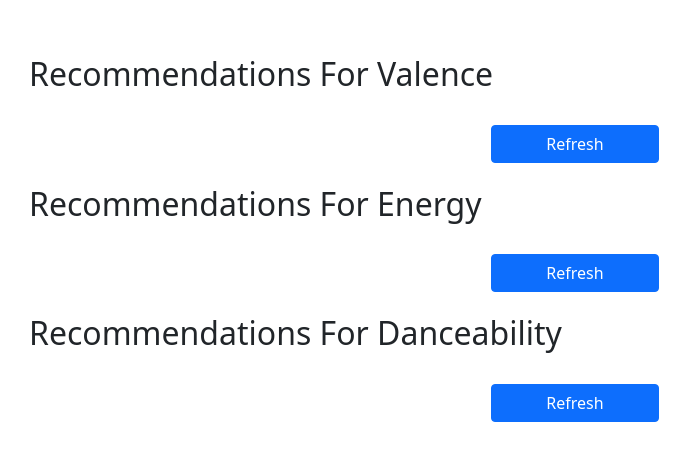
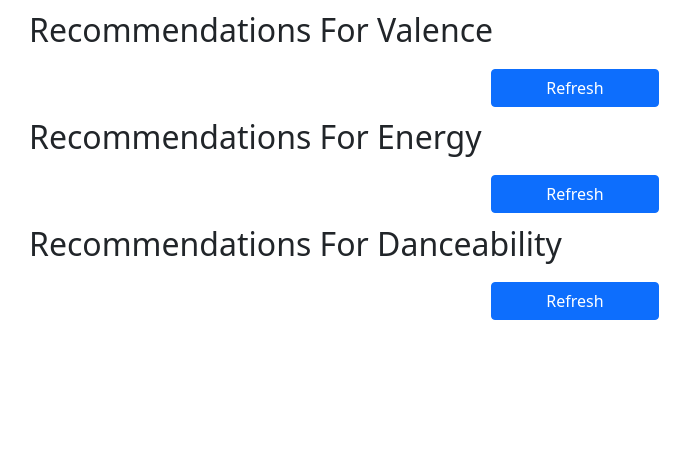
Before and after one commit to nickdibari/SpotifyAnalyze, a Flask app: template templates/attributes.html in a window 1280 px wide. Shown: the part 147-608 px from the top of the page, without its empty margins (53-743 px from the left). Run offline with Flask 2, Linux system fonts and the light colour scheme; the template is opened without the code that fills it, so the values that code supplies are empty.

Commit message:
Restyle element position for playlist page

```diff
--- a/static/css/attributes.css
+++ b/static/css/attributes.css
@@ -3,17 +3,16 @@
     width: 100%;
 }
 
-#recommendations-playlists-container {
-    margin-top: 5%;
+.recommendation-playlist {
+    margin-top: 1%;
 }
 
-.recommendation-playlist {
-    margin-top: 2%;
-    margin-bottom: 2%;
+.like-button-container {
+    margin-top: 1%;
 }
 
 .refresh-container {
-    margin-top: 2%;
+    margin-top: 1%;
     justify-content: center;
 }
 
--- a/static/js/generate_recommendations.js
+++ b/static/js/generate_recommendations.js
@@ -41,6 +41,9 @@
     }
 
     function createLikeButton(songId, target) {
+        let buttonContainer = document.createElement('div');
+        buttonContainer.className = 'like-button-container';
+
         let button = document.createElement('button');
         button.id = 'like-button-' + songId;
         button.className = 'btn btn-success';
@@ -49,7 +52,8 @@
         button.dataset.target = target;
         button.addEventListener('click', makeLikeRequest);
 
-        return button
+        buttonContainer.appendChild(button);
+        return buttonContainer
     }
 
     function createRecommendationPlaylist(data, target) {
```
